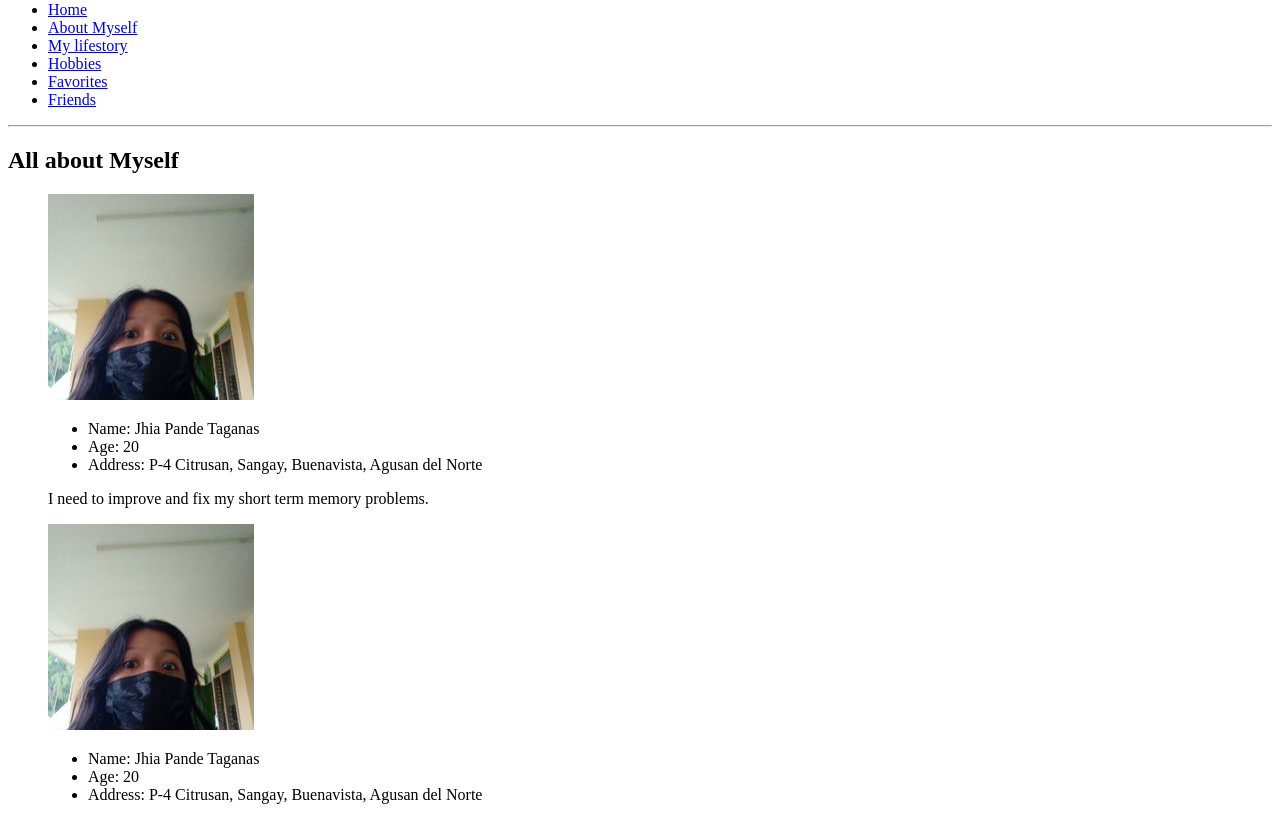
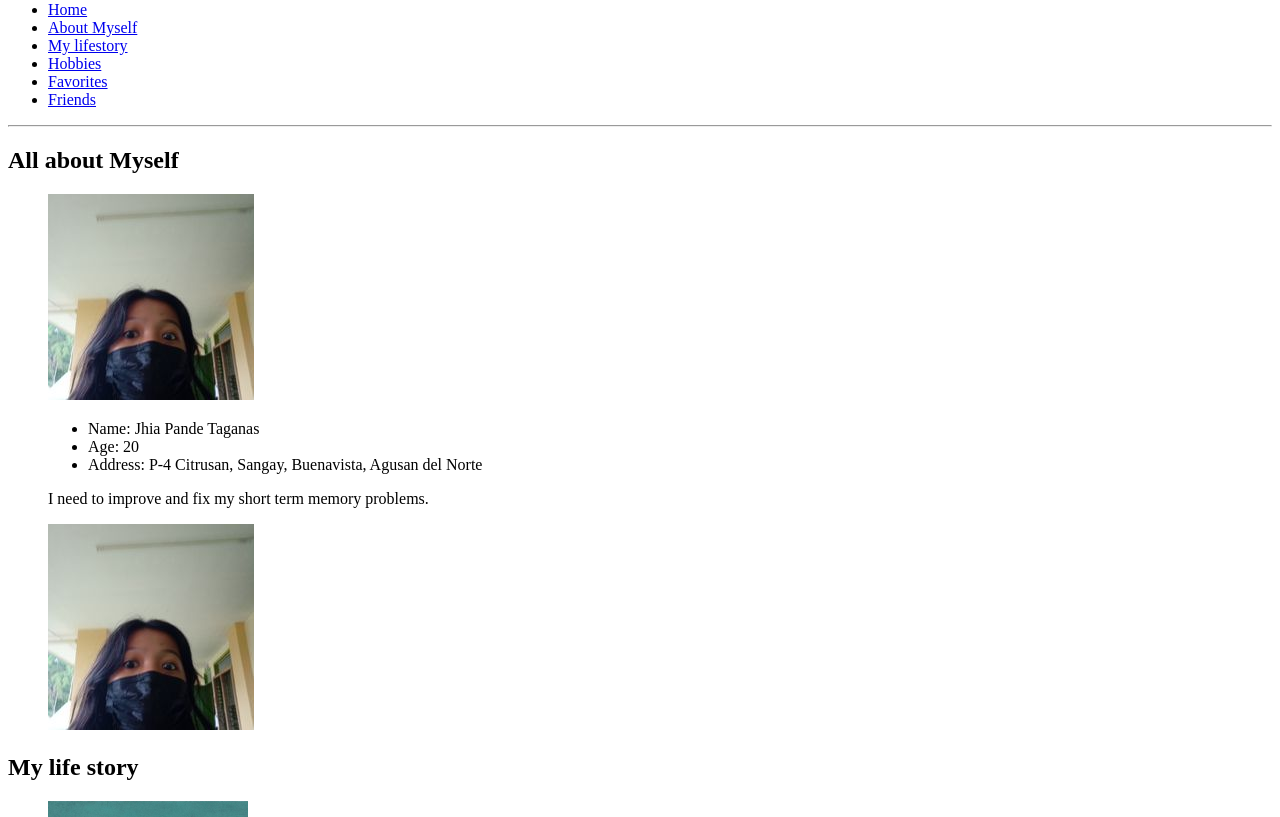
Before and after one commit to jhiyang/htmlsemantic2, a plain HTML site: page index.html in a window 1280 px wide. Shown: the part 79-896 px from the top of the page. Drawn offline with Linux system fonts and the light colour scheme.

Commit message:
update2
dsvdsvd

```diff
--- a/index.html
+++ b/index.html
@@ -47,14 +47,9 @@
                 <figure>
                     <img src="images/me.jpg" alt="_myphoto" height="'250">
                     <figcaption>
-                        <ul>
-                            <li> Name: Jhia Pande Taganas </li>
-                            <li> Age: 20 </li>
-                            <li> Address: P-4 Citrusan, Sangay, Buenavista, Agusan del Norte </li>
-                        </ul>
 
                         <p>
-                            I need to improve and fix my short term memory problems.
+
                         </p>
                     </figcaption>
                 </figure>
```
